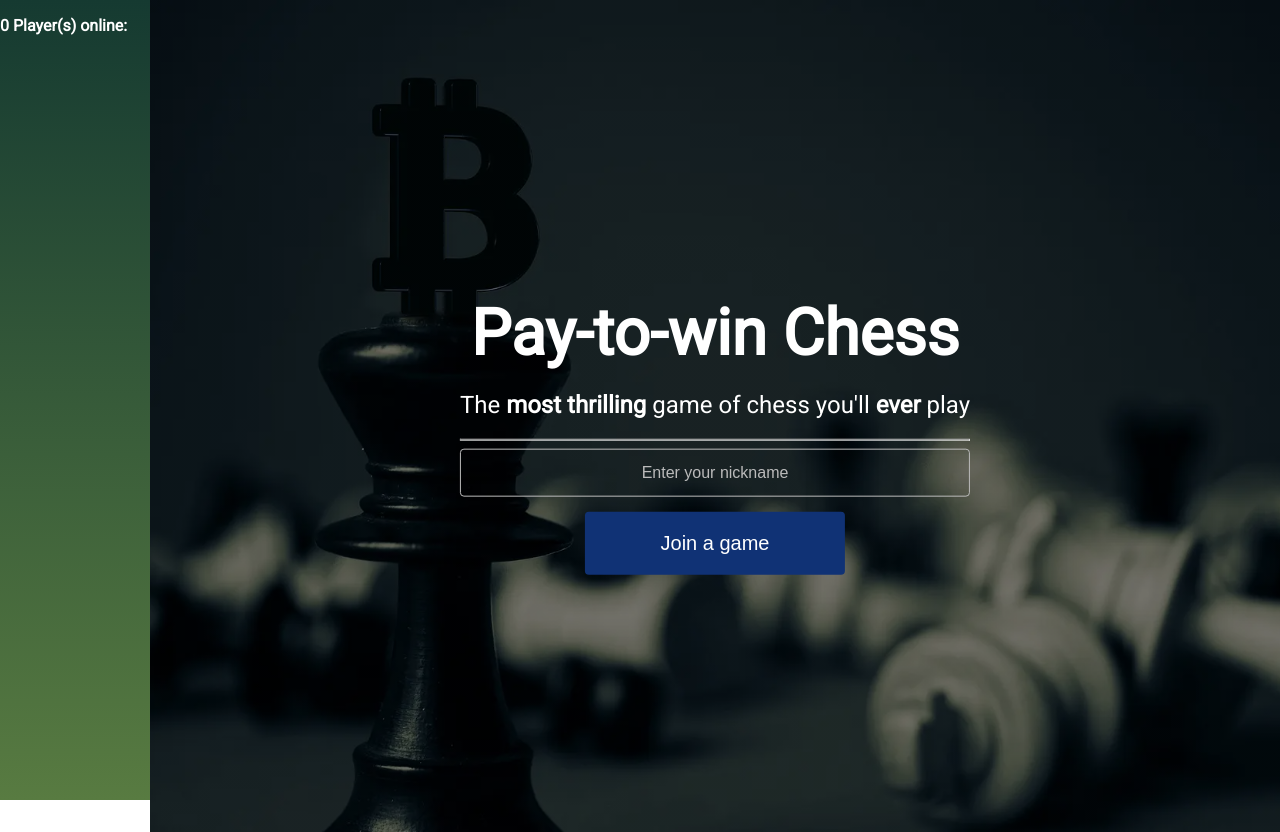
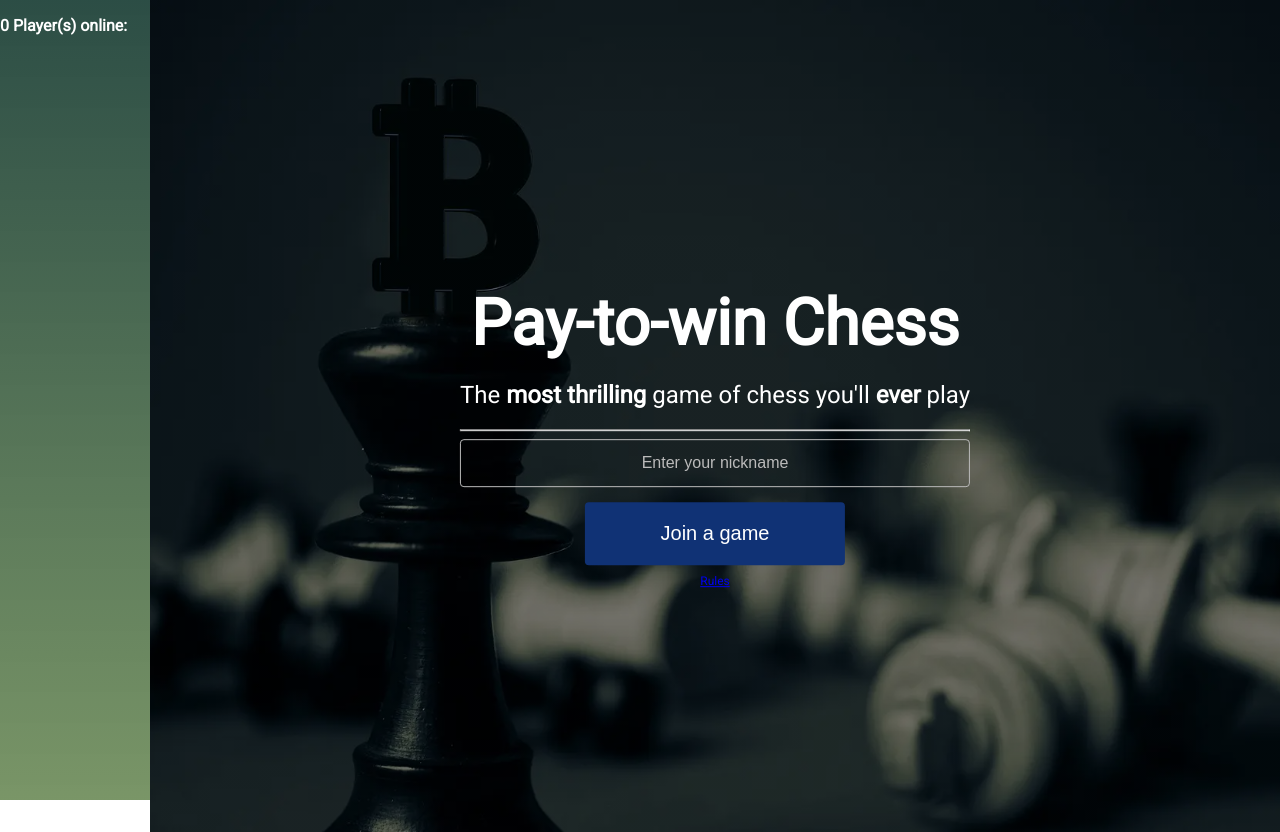
Before and after one commit to rstular/cse1500-chess, a Node server app: page / in a window 1280 px wide. Run offline with Node 20, Linux system fonts and the light colour scheme.

Commit message:
small visual fixes, add media directives for screen size

```diff
--- a/public/js/splash.js
+++ b/public/js/splash.js
@@ -16,6 +16,8 @@
 
     JOIN_GAME_BUTTON.addEventListener("click", joinGame);
 
+    document.querySelector('#rules-modal-link').addEventListener('click', () => alert('make me do something'));
+
     sidebarSlide();
 }
 
--- a/public/stylesheets/splash.css
+++ b/public/stylesheets/splash.css
@@ -159,7 +159,7 @@
     z-index: 1;
     overflow-x: hidden;
     transition: 0.5s;
-    background-image: linear-gradient(#153A31, #587B41);
+    background-image: linear-gradient(rgba(21, 58, 49, 0.9),rgba(88, 123, 65, 0.8) );
     counter-reset: player;
     color: white;
     border-right: 2px solid;
@@ -180,3 +180,10 @@
 .sidebar-title::after {
     content: "Player(s) online:";
 }
+
+.join-button-label {
+    font-size: 12px;
+}
+.join-button-label a:active {
+    color: yellow;
+}
--- a/views/game.ejs
+++ b/views/game.ejs
@@ -9,6 +9,7 @@
     <link rel="stylesheet" href="/stylesheets/game/board.css" />
     <link rel="stylesheet" href="/stylesheets/game/game-status.css" />
     <link rel="stylesheet" href="/stylesheets/game/modal.css" />
+    <link rel="stylesheet" href="/stylesheets/screencheck.css" />
     <link
         rel="stylesheet"
         href="https://fonts.googleapis.com/css?family=Roboto"
--- a/views/index.ejs
+++ b/views/index.ejs
@@ -6,6 +6,7 @@
         <meta name="viewport" content="width=device-width, initial-scale=1.0" />
         <title><%= title %></title>
         <link rel="stylesheet" href="/stylesheets/splash.css" />
+        <link rel="stylesheet" href="/stylesheets/screencheck.css" />
         <link
             rel="stylesheet"
             href="https://fonts.googleapis.com/css?family=Roboto|Material+Icons"
@@ -60,6 +61,10 @@
                 <button id="join-game-button" class="button button-primary">
                     <span>Join a game</span>
                 </button>
+                <br>
+                <label for="join-game-button" class="join-button-label">
+                    <a id="rules-modal-link" href='#'>Rules</a>
+                </label>
                 <!-- <button class="button button-secondary"><span>Host a private game</span></button> -->
             </div>
         </div>
```
